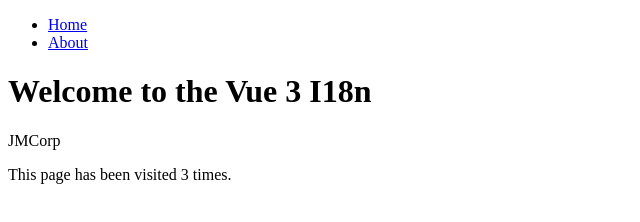
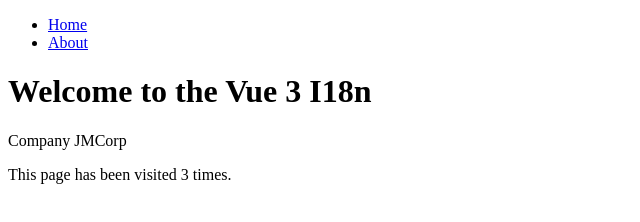
Before and after one commit to Jasurbekjs/vue-i18n, a Vue app: page / in a window 1280 px wide. Shown: the top 222 px of the page, without its empty margins (0-640 px from the left). Built offline with nearby package versions, Linux system fonts and the light colour scheme.

Commit message:
interpolation

```diff
--- a/src/i18n/index.ts
+++ b/src/i18n/index.ts
@@ -8,7 +8,7 @@ const messages = {
         },
         home: {
             header: "Welcome to the Vue 3 I18n",
-            added_by: "JMCorp"
+            added_by: "Company {company}"
         },
         about: {
             header: "About us"
@@ -21,7 +21,7 @@ const messages = {
         },
         home: {
             header: "Добро пожаловать во Vue 3 I18n",
-            added_by: "JM Corp"
+            added_by: "Компания {company}"
         },
         about: {
             header: "О нас"
--- a/src/views/HomeView.vue
+++ b/src/views/HomeView.vue
@@ -4,7 +4,7 @@
       {{$t("home.header")}}
     </h1>
     <p>
-      {{$t("home.added_by")}}
+      {{$t("home.added_by", {company: 'JMCorp'})}}
     </p>
     <p>
       This page has been visited 3 times.
```
